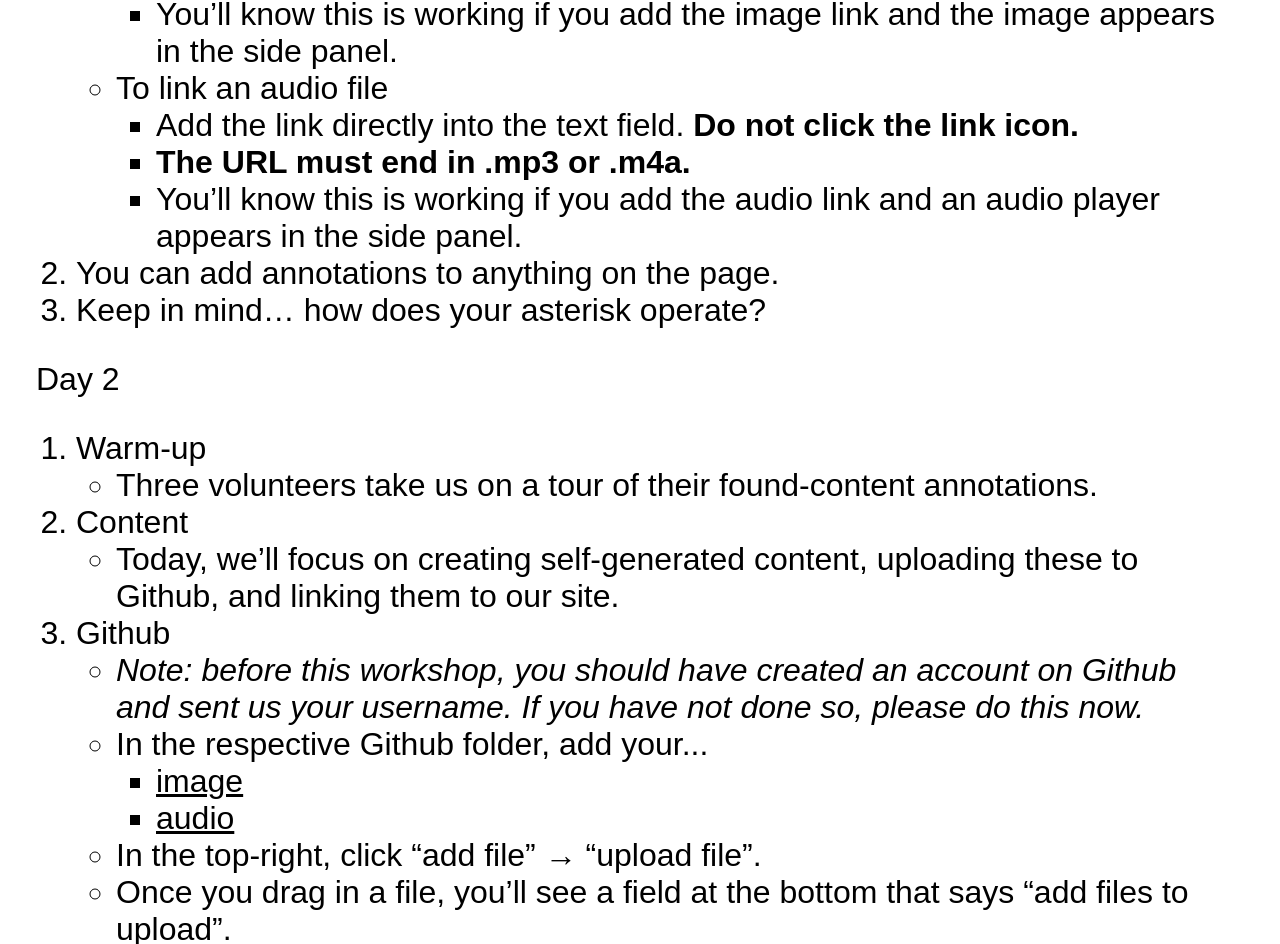
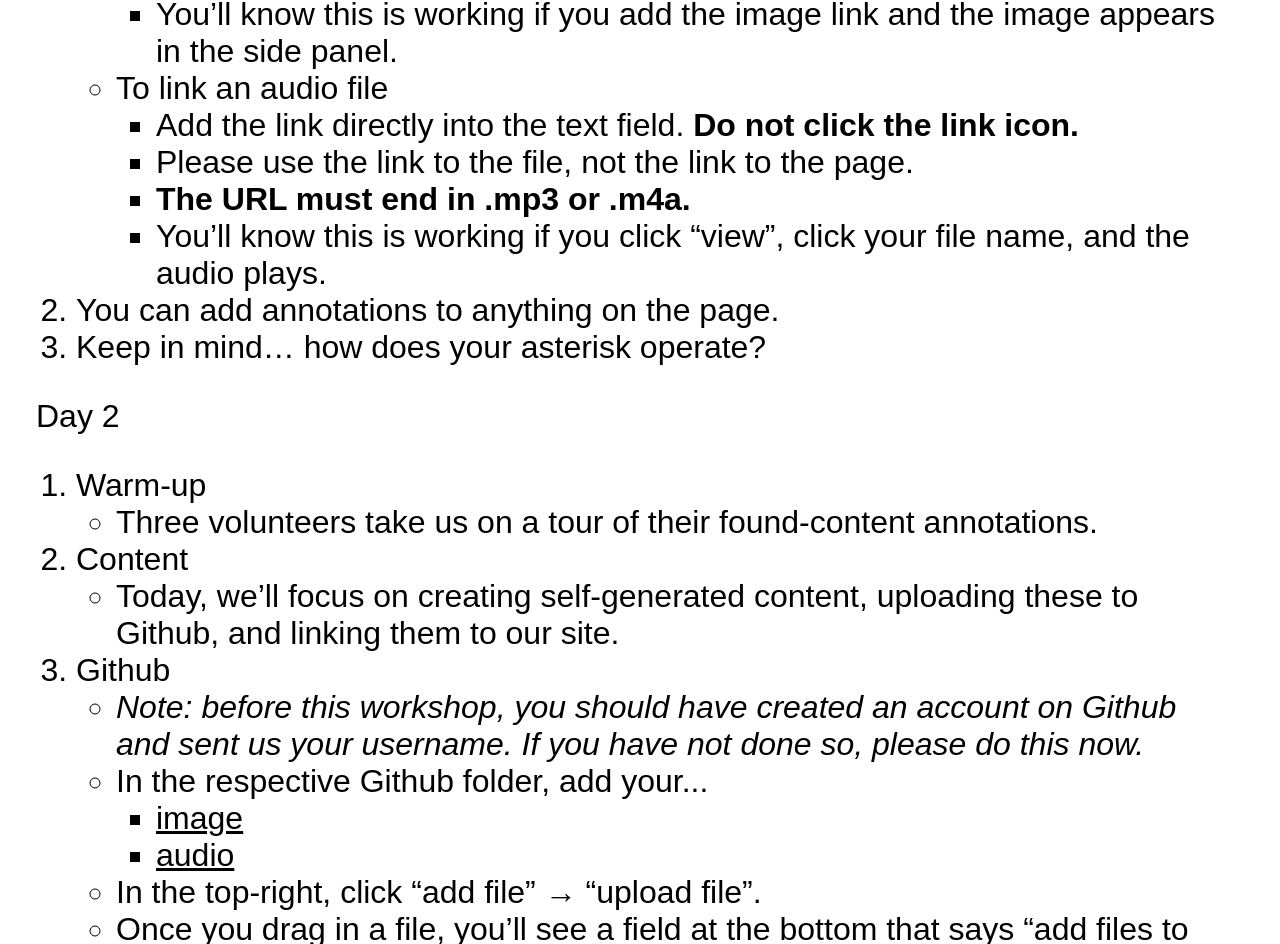
Before and after one commit to mindyseu/project-southland-annotations, a website: page docs/about.html in a window 1280 px wide. Shown: the part 4424-5368 px from the top of the page. Drawn offline with nearby package versions, Linux system fonts and the light colour scheme.

Commit message:
update about

```diff
--- a/docs/about.html
+++ b/docs/about.html
@@ -114,8 +114,9 @@
                     <li>To link an audio file
                         <ul>
                             <li>Add the link directly into the text field. <b>Do not click the link icon.</b></li>
+                            <li>Please use the link to the file, not the link to the page.</li>
                             <li><b>The URL must end in .mp3 or .m4a.</b></li>
-                            <li>You’ll know this is working if you add the audio link and an audio player appears in the side panel.</li>
+                            <li>You’ll know this is working if you click “view”, click your file name, and the audio plays.</li>
                         </ul>
                 </ul>
                 <li>You can add annotations to anything on the page.</li>
```
